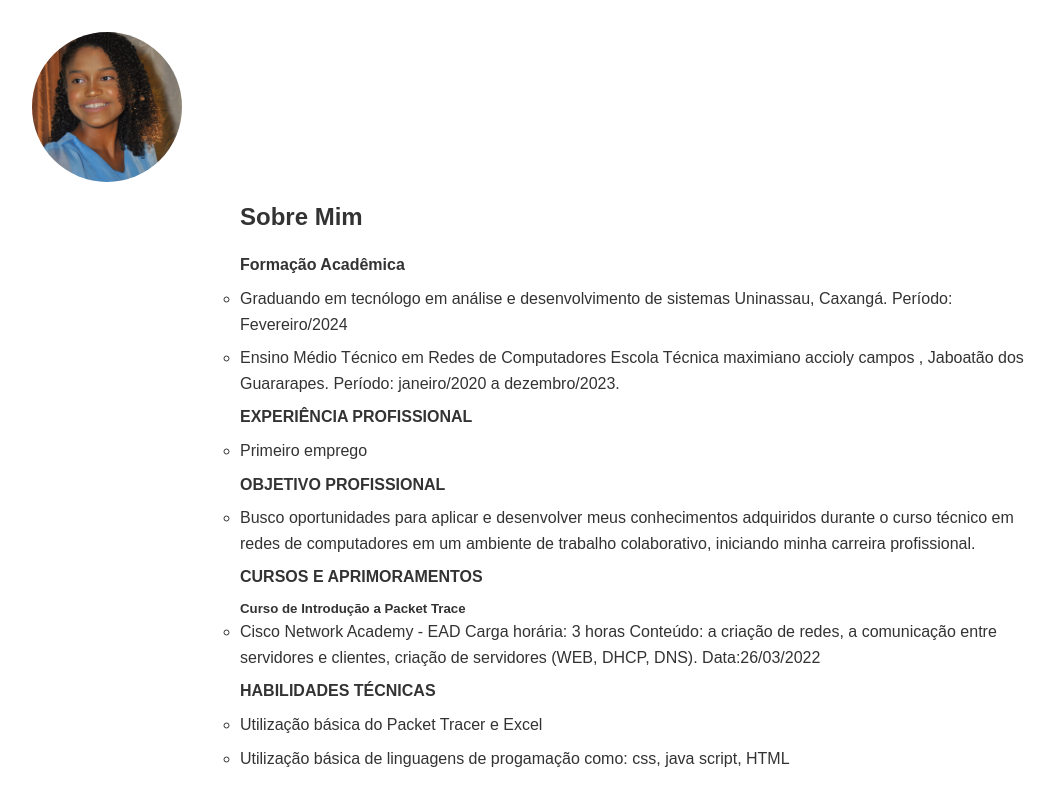
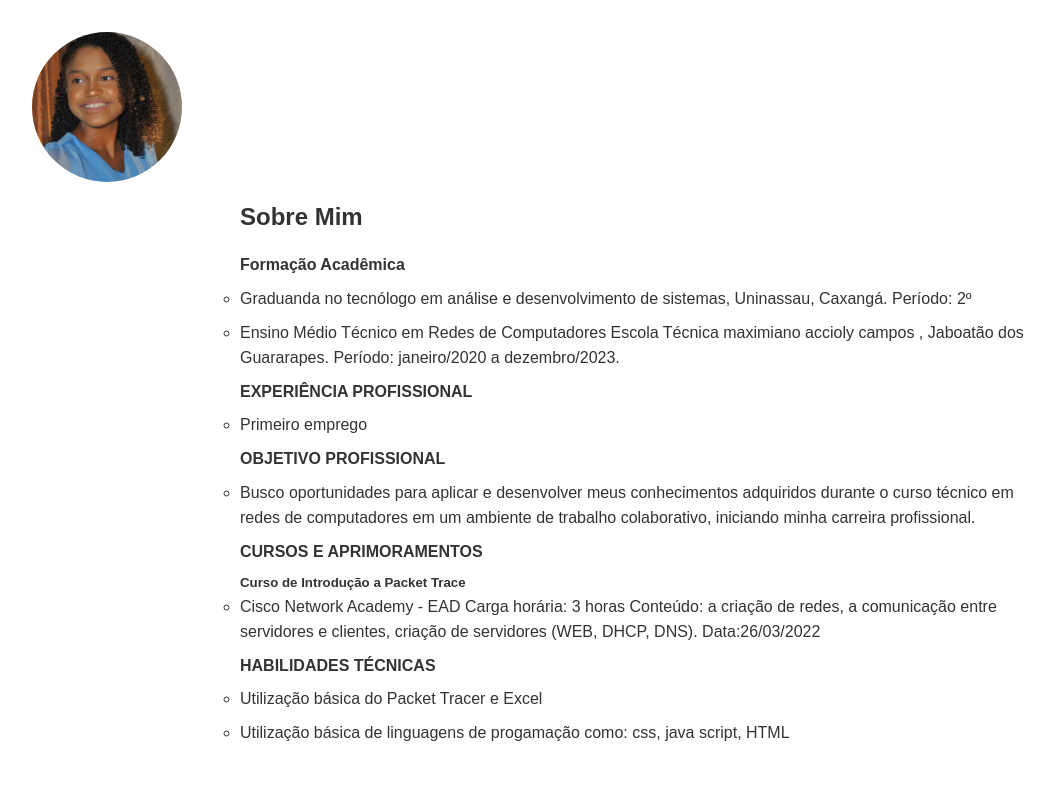
Before and after one commit to Vanessa372/portfolio, a plain HTML site: page about.html in a window 1280 px wide. Shown: the whole page, without its empty margins (0-1055 px from the left). Drawn offline with Linux system fonts and the light colour scheme.

Commit message:
Update about.html

```diff
--- a/about.html
+++ b/about.html
@@ -8,7 +8,7 @@
         <ul class="about-info">
 
          <h2> <li><strong>Formação Acadêmica</strong></li></h2>
-         <ul><li>Graduando em tecnólogo em análise e desenvolvimento de sistemas Uninassau, Caxangá. Período: Fevereiro/2024</li></ul>
+         <ul><li>Graduanda no tecnólogo em análise e desenvolvimento de sistemas, Uninassau, Caxangá. Período: 2º</li></ul>
          <ul><li>Ensino Médio Técnico em Redes de Computadores Escola Técnica maximiano accioly campos , Jaboatão dos Guararapes. Período: janeiro/2020 a dezembro/2023.</li></ul>
 
          <h2><li><strong>EXPERIÊNCIA PROFISSIONAL </strong></li></h2>
```
